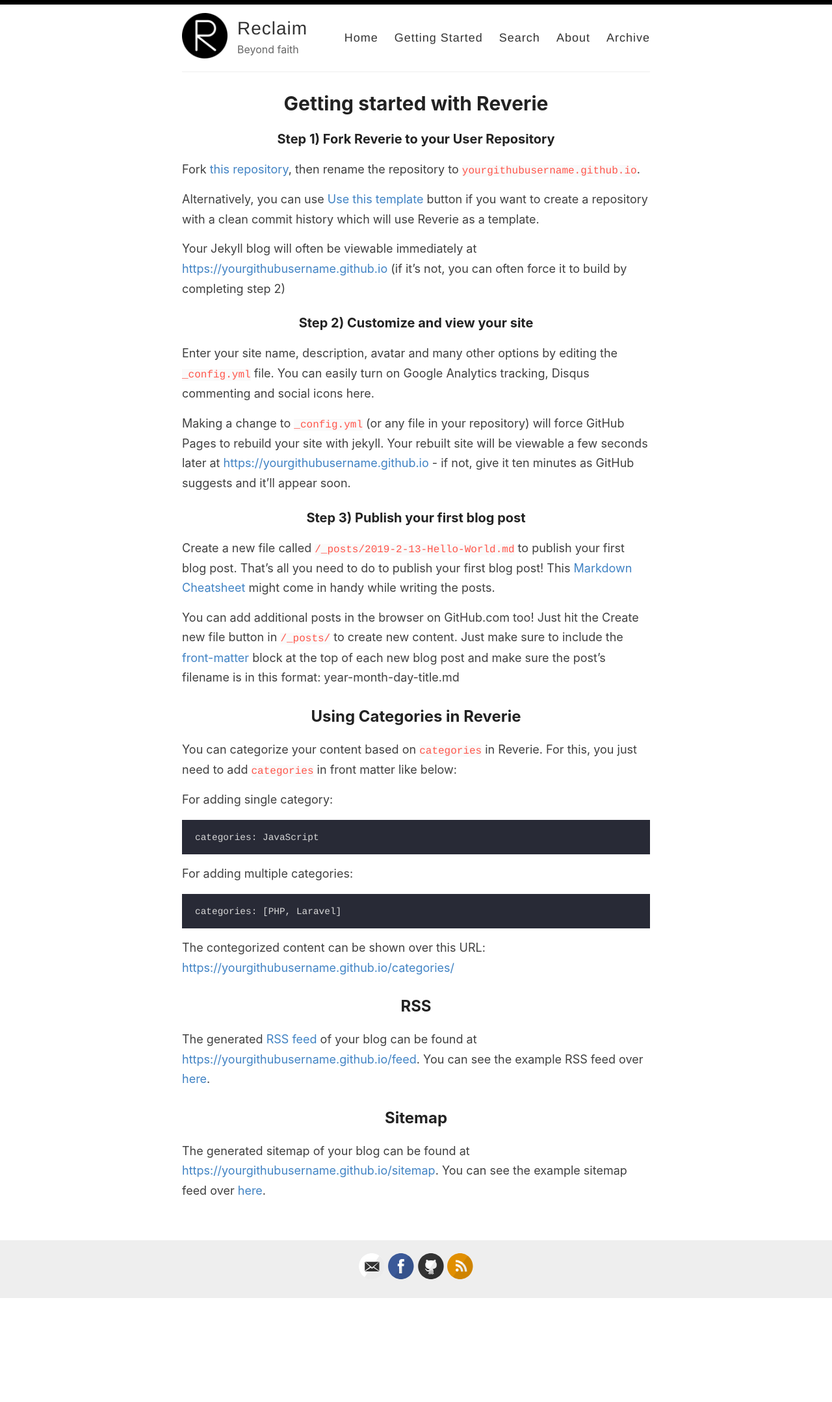
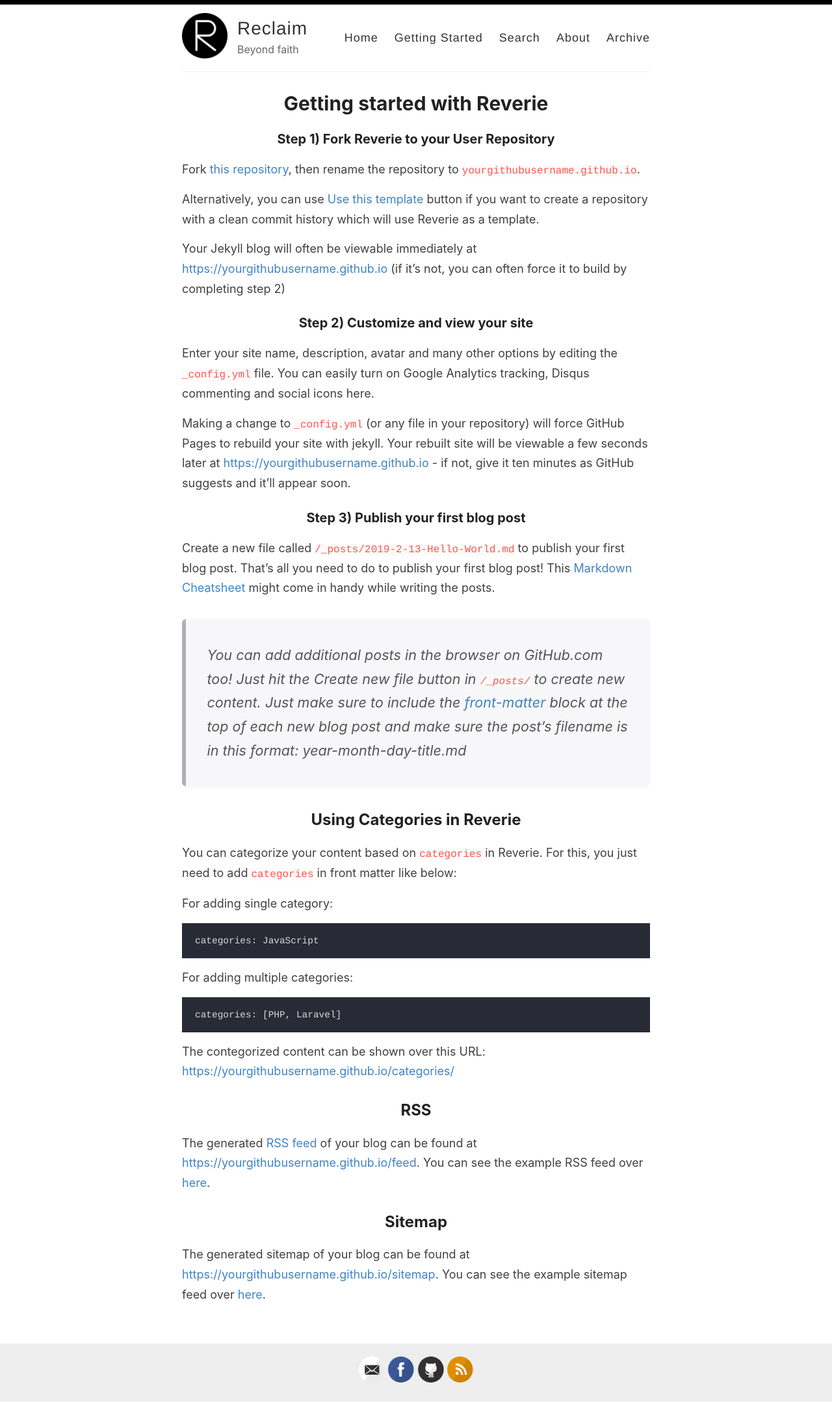
Before and after one commit to Cristian-CALOIAN/reverie, a Jekyll site: the page built from _pages/getting-started.md, in a window 1280 px wide. Shown: the whole page at 65% size. Built offline with Jekyll 4.4.1, drawn with Linux system fonts in a browser that asks for light colours; before the commit the page ends 1998 px from its top, so only the background shows below that.

Commit message:
Update style.scss

```diff
--- a/assets/style.scss
+++ b/assets/style.scss
@@ -1139,6 +1139,21 @@ Modules - reusable parts of our design
   }
 }
 
+blockquote {
+  color: #555;
+  background: #f7f7f9;
+  border-left: 6px solid #b0b0b0;
+  margin: 1.5em 0;
+  padding: 1em 1.5em;
+  font-style: italic;
+  font-size: 1.2em;
+  box-shadow: 0 2px 6px rgba(0,0,0,0.03);
+  border-radius: 6px;
+  transition: background 0.3s;
+}
+blockquote:hover {
+  background: #ededed;
+}
 
 // Settled on moving the import of syntax highlighting to the bottom of the CSS
 // ... Otherwise it really bloats up the top of the CSS file and makes it difficult to find the start
```
